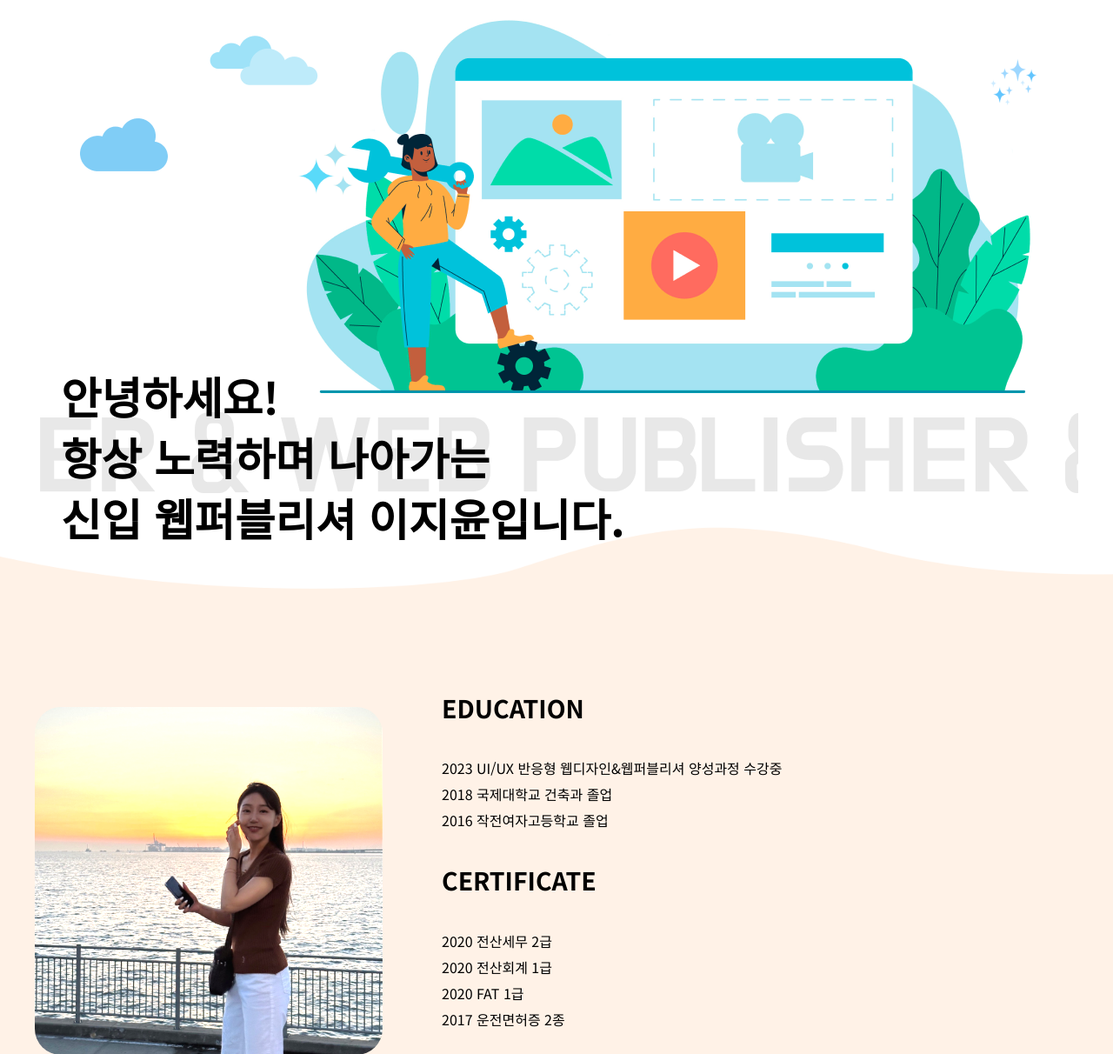
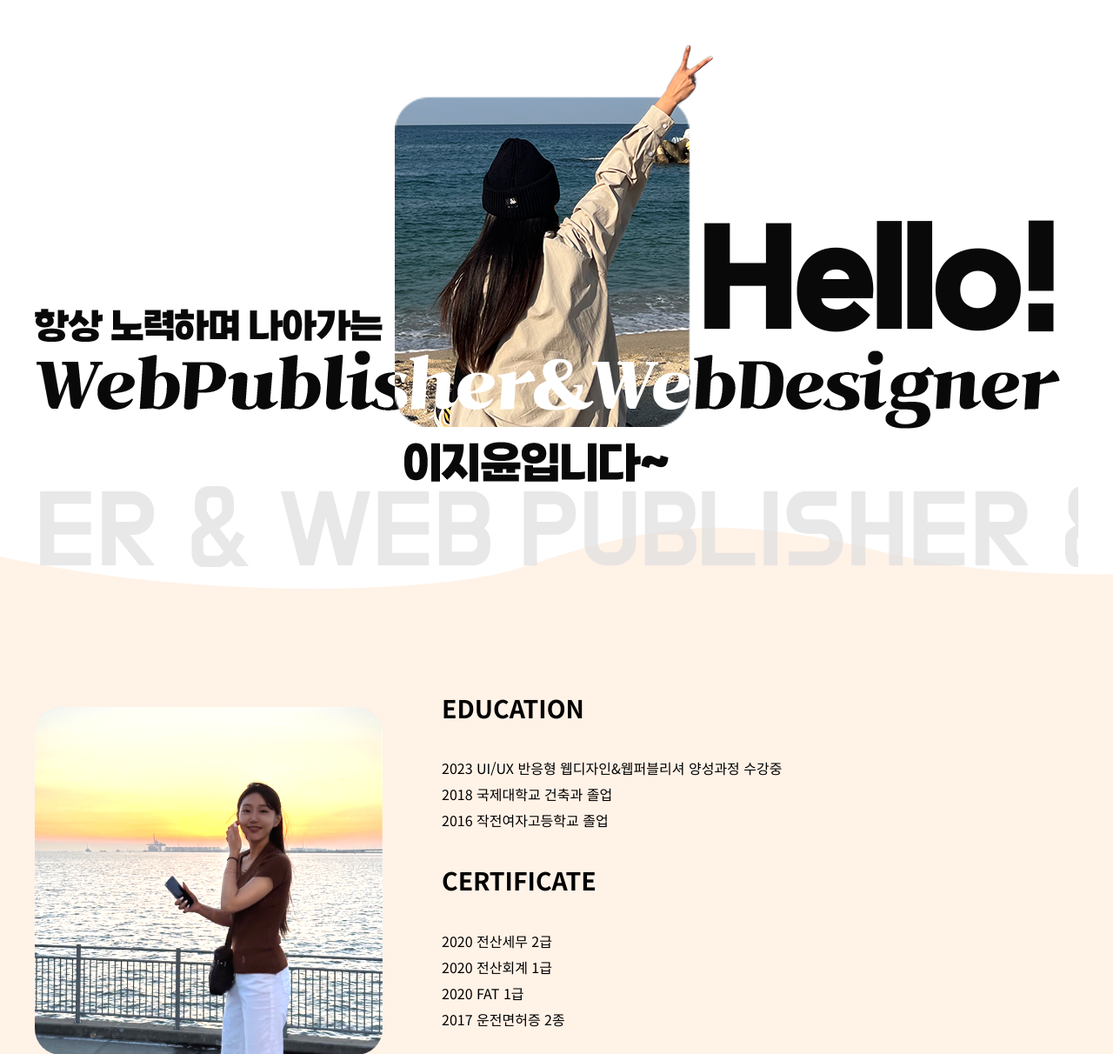
Before and after one commit to wldbs8563/2023_portfolio, a PHP site: page / in a window 1280 px wide; the page is wider, and only the part inside the window is pictured. Shown: the part 140-1352 px from the top of that part at 87% size. Run offline with PHP 8.4, Linux system fonts and the light colour scheme; some web fonts are replaced.

Commit message:
이미지수정

```diff
--- a/index.html
+++ b/index.html
@@ -36,17 +36,8 @@
             <div class="home">
                 <div class="main_img">
                     <img src="./images/main.png" alt="" class="home_img">
-                    <img src="./images/cloud.png" alt="" class="cloud1">
-                    <img src="./images/cloudy.png" alt="" class="cloud2">
-                    <img src="./images/shine.png" alt="" class="star1">
-                    <img src="./images/star.png" alt="" class="star2">
                 </div>
                 <div class="txt_title">
-                    <p class="txt">
-                        안녕하세요!<br>
-                        항상 노력하며 나아가는<br>
-                        신입 웹퍼블리셔 이지윤입니다.
-                    </p>
                     <p id="web_txt"></p>
                 </div>
             </div>
--- a/styles/index.css
+++ b/styles/index.css
@@ -42,23 +42,7 @@ main .home_bg .home .main_img {
     position:relative;
 }
 main .home_bg .home .main_img .home_img {
-    margin:20px 0 0 300px;
-}
-main .home_bg .home .main_img .cloud1 {
-    position:absolute; left:50px; top:100px;
-    animation: move 2s linear alternate infinite;
-}
-main .home_bg .home .main_img .cloud2 {
-    position:absolute; left:200px; top:0;
-    animation: move 2s linear alternate-reverse infinite;
-}
-main .home_bg .home .main_img .star1 {
-    position:absolute; right:30px; top:50px;
-    animation: scale 2s linear alternate infinite;
-}
-main .home_bg .home .main_img .star2 {
-    position:absolute; left:290px; top:150px;
-    animation: scale 2s linear alternate infinite;
+    margin-top:50px;
 }
 main .home_bg .home .txt_title {
     position:relative;
@@ -71,7 +55,7 @@ main .home_bg .home .txt_title .txt {
 main .home_bg .home .txt_title #web_txt {
     background:url(../images/web.png) repeat-x;
     width:100%; height:100px;
-    position:absolute; z-index:1;
+    position:absolute;
     animation:web 100s linear alternate infinite ;
 }
 @keyframes move {
```
Also changed, not shown: images/main.png.
